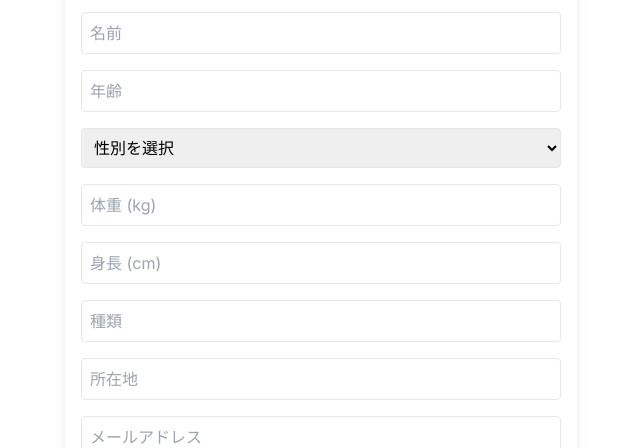
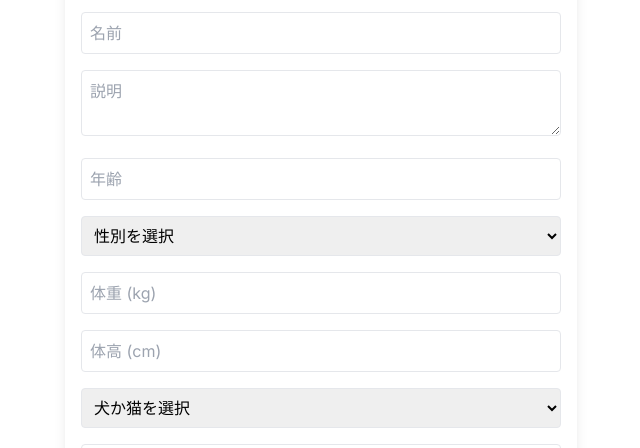
Before and after one commit to na2kera/progate_hack, a Next.js app: page /admin in a window 1280 px wide. Shown: the part 352-800 px from the top of the page, without its empty margins (319-959 px from the left). Built offline with nearby package versions, Linux system fonts and the light colour scheme; no server answers.

Commit message:
投稿フォームの要素を追加

```diff
--- a/src/app/components/List.tsx
+++ b/src/app/components/List.tsx
@@ -15,6 +15,8 @@ interface Form {
   type: string;
   location: string;
   mail: string;
+  description: string;
+  dogOrCat: string;
 }
 
 const List = () => {
--- a/src/app/components/top.tsx
+++ b/src/app/components/top.tsx
@@ -13,6 +13,8 @@ export default function Example() {
   const [type, setType] = useState("");
   const [location, setLocation] = useState("");
   const [mail, setMail] = useState("");
+  const [description, setDescription] = useState("");
+  const [dogOrCat, setDogOrCat] = useState("");
 
   const handleUploadStorage = async (folder: FileList | null) => {
     if (!folder || !folder.length) return;
@@ -39,6 +41,8 @@ export default function Example() {
           type,
           location,
           mail,
+          description,
+          dogOrCat,
         },
       ]);
       if (error) throw error;
@@ -87,6 +91,12 @@ export default function Example() {
           onChange={(e) => setName(e.target.value)}
           className="w-full p-2 border rounded"
         />
+        <textarea
+          placeholder="説明"
+          value={description}
+          onChange={(e) => setDescription(e.target.value)}
+          className="w-full p-2 border rounded"
+        />
         <input
           type="number"
           placeholder="年齢"
@@ -113,11 +123,20 @@ export default function Example() {
         />
         <input
           type="number"
-          placeholder="身長 (cm)"
+          placeholder="体高 (cm)"
           value={height}
           onChange={(e) => setHeight(e.target.value)}
           className="w-full p-2 border rounded"
         />
+        <select
+          value={dogOrCat}
+          onChange={(e) => setDogOrCat(e.target.value)}
+          className="w-full p-2 border rounded"
+        >
+          <option value="">犬か猫を選択</option>
+          <option value="dog">犬</option>
+          <option value="cat">猫</option>
+        </select>
         <input
           type="text"
           placeholder="種類"
--- a/src/app/detail/[id]/page.tsx
+++ b/src/app/detail/[id]/page.tsx
@@ -15,6 +15,8 @@ interface Form {
   type: string;
   location: string;
   mail: string;
+  description: string;
+  dogOrCat: string;
 }
 
 const Page = ({ params }: { params: { id: string } }) => {
@@ -91,7 +93,7 @@ const Page = ({ params }: { params: { id: string } }) => {
                 <h1 className="item-title border-t border-b border-gray-300 py-2 mb-5 text-lg font-bold flex items-center">
                   {`${form.type} ${form.gender} 推定${form.age}歳`}
                 </h1>
-                <p className="mb-7">人懐っこく、元気なわんちゃんです！</p>
+                <p className="mb-7">{`${form.description}`}</p>
 
                 <table className="details w-full">
                   <tbody>
```
